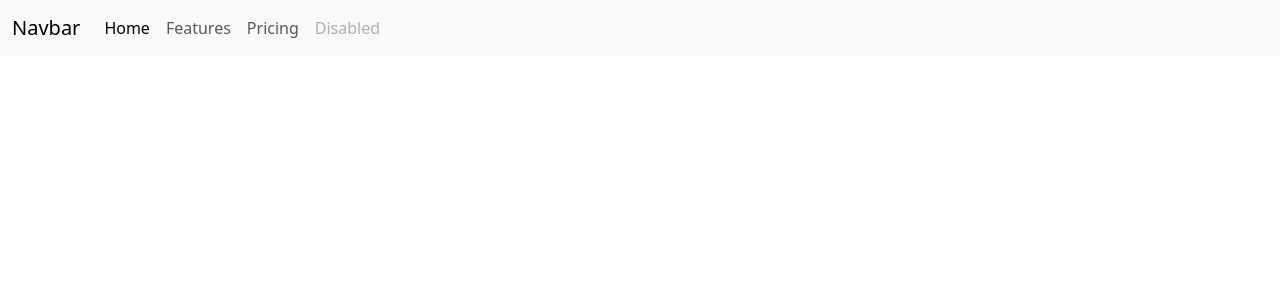
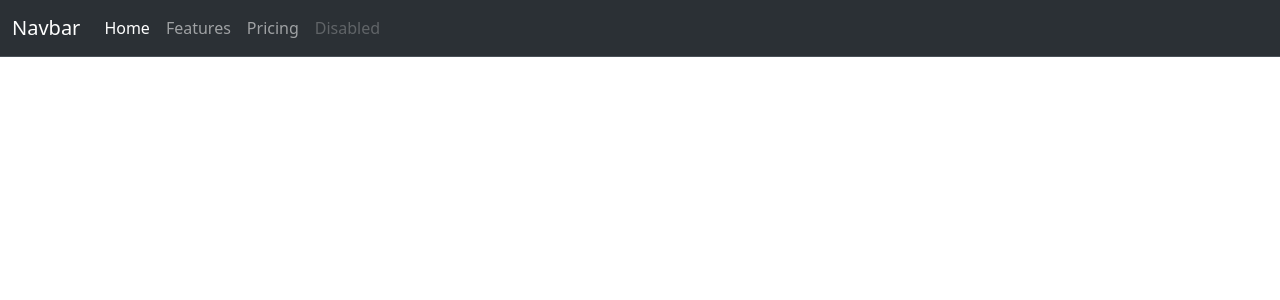
Before and after one commit to linawhite/card-reader-iliashenko-shevchuk, a PHP site: page / in a window 1280 px wide. Shown: the top 300 px of the page. Run offline with PHP 8.4, Linux system fonts and the light colour scheme.

Commit message:
Dark theme of NavBar

```diff
--- a/index.php
+++ b/index.php
@@ -8,7 +8,7 @@
     <link href="https://cdn.jsdelivr.net/npm/bootstrap@5.3.2/dist/css/bootstrap.min.css" rel="stylesheet" integrity="sha384-T3c6CoIi6uLrA9TneNEoa7RxnatzjcDSCmG1MXxSR1GAsXEV/Dwwykc2MPK8M2HN" crossorigin="anonymous">
 </head>
 <body>
-<nav class="navbar navbar-expand-lg bg-body-tertiary">
+<nav class="navbar bg-dark border-bottom border-body navbar-expand-lg bg-body-tertiary" data-bs-theme="dark">
   <div class="container-fluid">
     <a class="navbar-brand" href="#">Navbar</a>
     <button class="navbar-toggler" type="button" data-bs-toggle="collapse" data-bs-target="#navbarNav" aria-controls="navbarNav" aria-expanded="false" aria-label="Toggle navigation">
```
